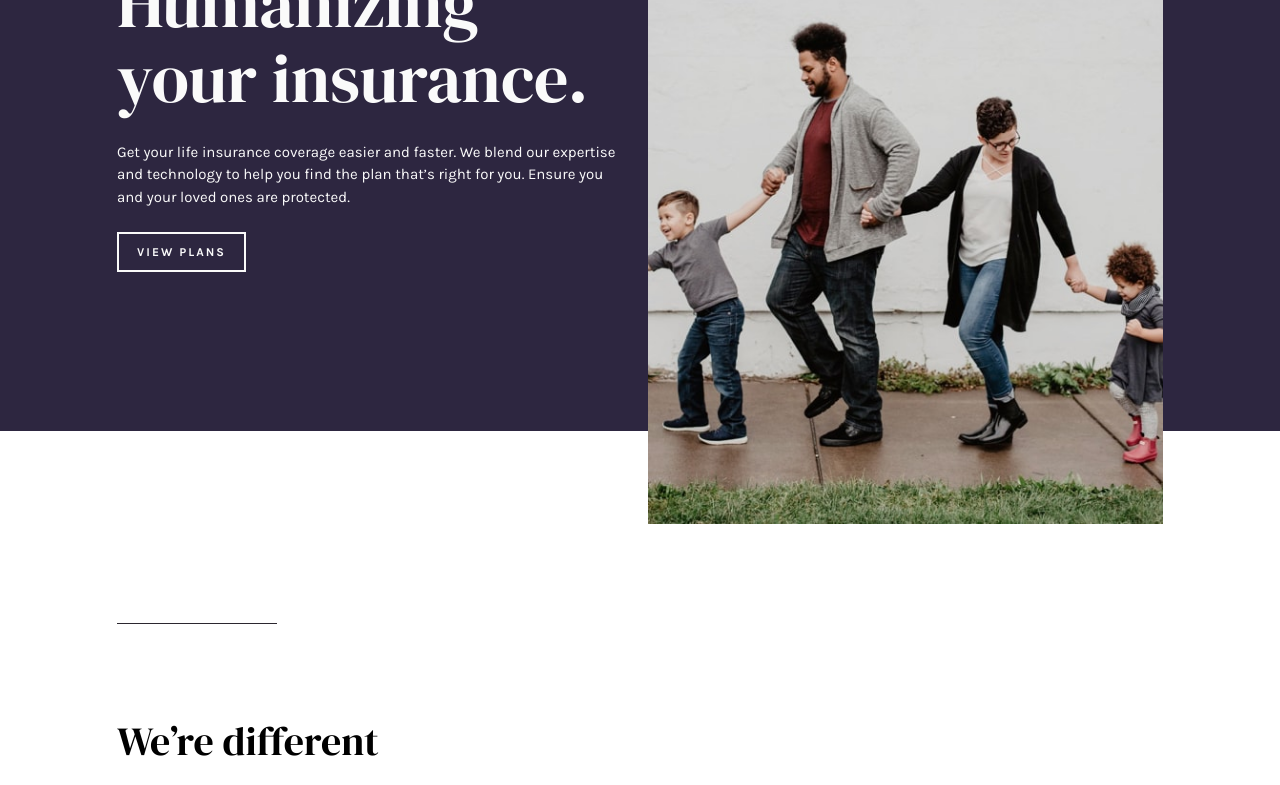
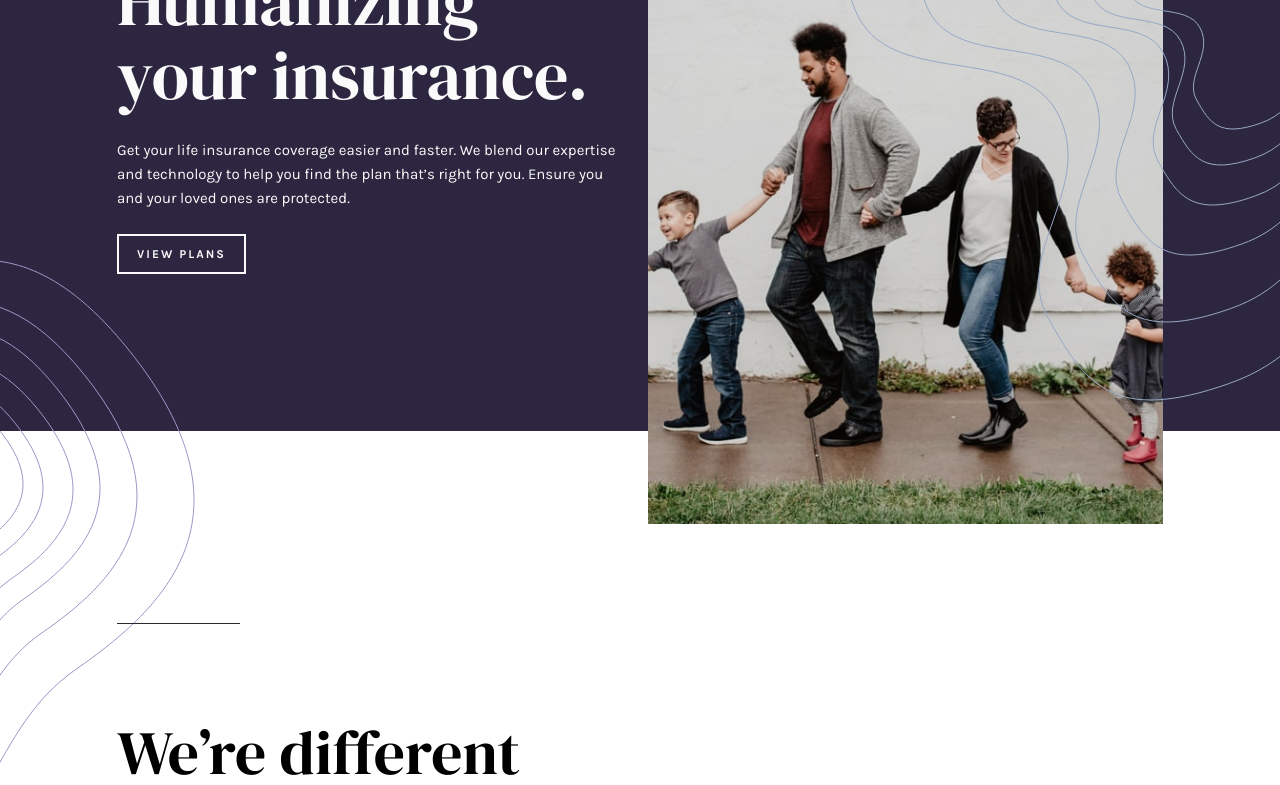
Before and after one commit to samuel-adu/Insure-landing-page, a plain HTML site: page index.html in a window 1280 px wide. Shown: the part 260-1045 px from the top of the page. Drawn offline with nearby package versions, Linux system fonts and the light colour scheme.

Commit message:
add background images to header

```diff
--- a/style.css
+++ b/style.css
@@ -83,7 +83,7 @@ h4 {
 p {
   font-size: var(--fs-body);
   font-weight: var(--fw-body-regular);
-  line-height: 1.5;
+  line-height: 1.6;
   margin-bottom: 1.5rem;
 }
 
@@ -189,6 +189,30 @@ header {
   position: relative;
 }
 
+header::before {
+  content: "";
+  width: 100%;
+  height: 100%;
+  background-image: url("./images/bg-pattern-intro-left-mobile.svg");
+  background-repeat: no-repeat;
+  background-position: left;
+  position: absolute;
+  left: 0;
+  bottom: -9%;
+}
+
+header::after {
+  content: "";
+  width: 100%;
+  height: 100%;
+  background-image: url("./images/bg-pattern-intro-right-mobile.svg");
+  background-repeat: no-repeat;
+  background-position: right;
+  position: absolute;
+  top: 50%;
+  right: 0;
+}
+
 .intro__image {
   position: relative;
   margin-left: -2em;
@@ -215,7 +239,7 @@ header {
 .about h2::before {
   content: "";
   display: block;
-  width: 4em;
+  width: 2em;
   height: 1px;
   background-color: var(--clr-primary);
   position: absolute;
@@ -253,7 +277,6 @@ footer {
   background-image: url("images/bg-pattern-footer-mobile.svg");
   background-position: top;
   background-repeat: no-repeat;
-  /* background-size: contain; */
   padding: 4em 0;
 }
 
@@ -371,6 +394,22 @@ footer {
     color: var(--clr-neutral);
   }
 
+  header::before {
+    background-image: url("./images/bg-pattern-intro-left-desktop.svg");
+    background-repeat: no-repeat;
+    background-position: left;
+    bottom: -63%;
+    left: 0;
+  }
+
+  header::after {
+    background-image: url("./images/bg-pattern-intro-right-desktop.svg");
+    background-repeat: no-repeat;
+    background-position: top right;
+    top: 0;
+    right: 0;
+  }
+
   .intro {
     display: grid;
     grid-template-columns: 1fr 1fr;
@@ -407,7 +446,7 @@ footer {
   }
 
   .how-we-work h2 {
-    flex: 0.465;
+    flex: 0.7125;
   }
 
   footer {
@@ -429,6 +468,18 @@ footer {
 @media screen and (min-width: 800px) {
   .container {
     max-width: 1110px;
+  }
+
+  h1 {
+    font-size: 4.25rem;
+  }
+
+  h2 {
+    font-size: 3.85rem;
+  }
+
+  h3 {
+    font-size: 2.3175rem;
   }
 
   .navbar {
@@ -477,9 +528,9 @@ footer {
     transform: translate(0, 0);
   }
 
-  .cards {
+  /* .cards {
     grid-template-columns: repeat(3, 1fr);
-  }
+  } */
 
   .how-we-work {
     display: flex;
```
